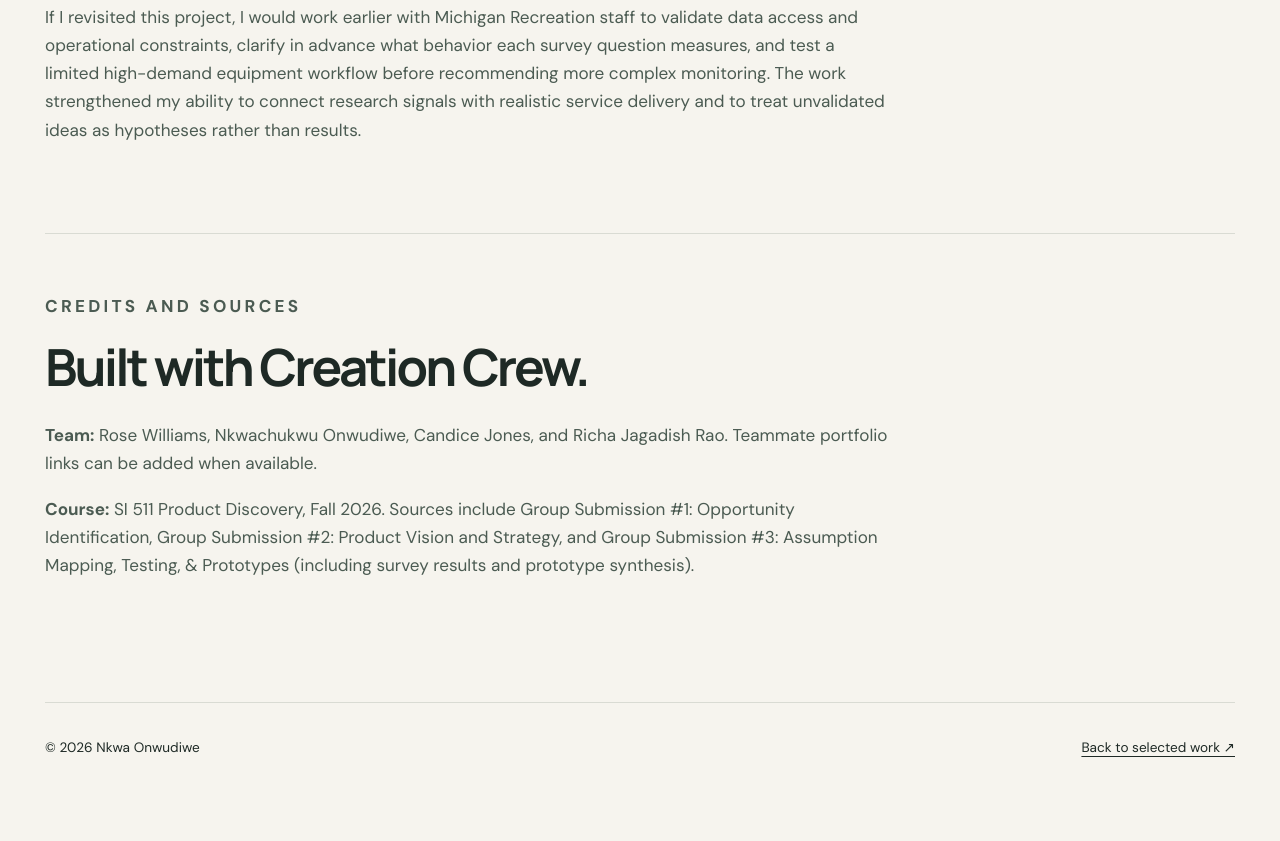
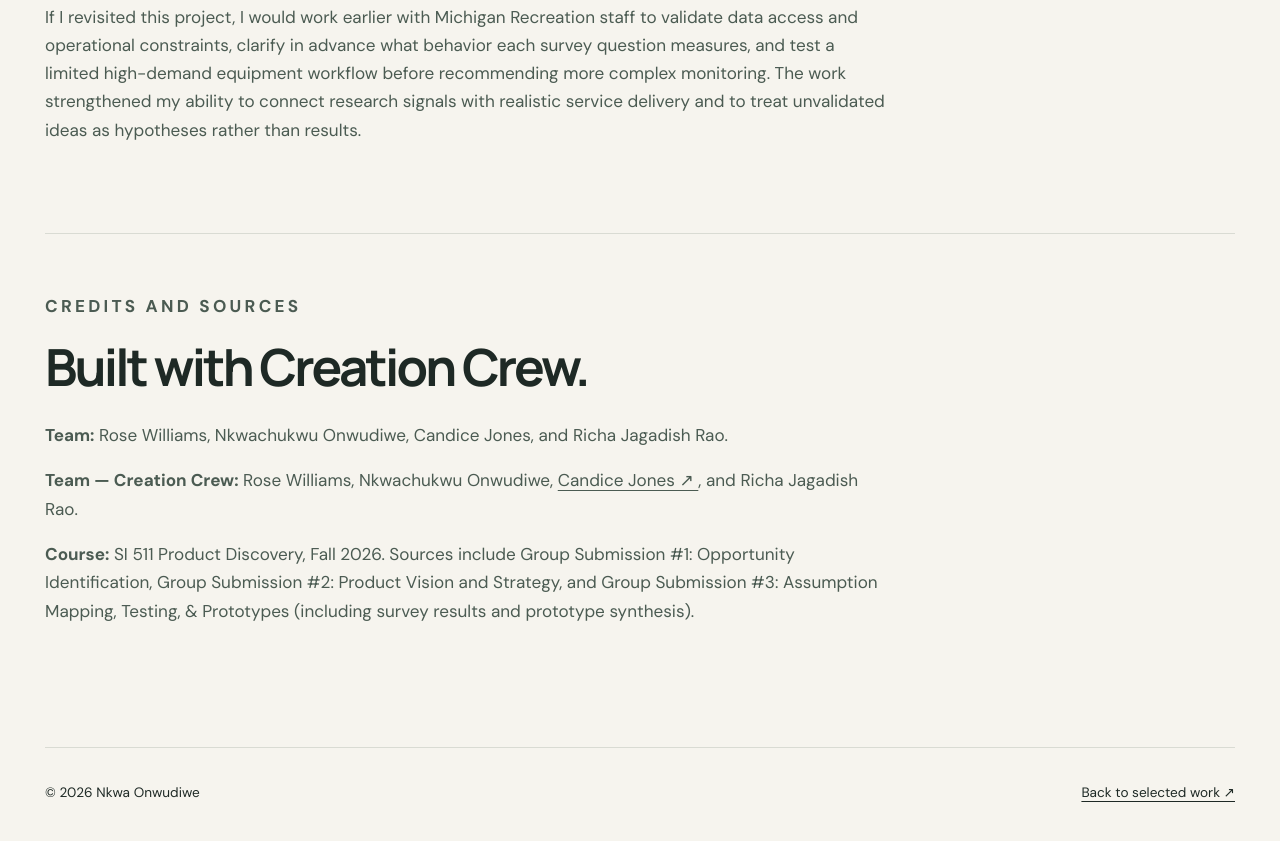
Before and after one commit to onwudiwee/SI-511-Product-Discovery-Portfolio-Case-Study-, a plain HTML site: page projects/michigan-recreation.html in a window 1280 px wide. Shown: the part 10171-11012 px from the top of the page. Before the commit the page ends 10985 px from the top, so only its background shows below. Drawn offline with Linux system fonts and the light colour scheme.

Commit message:
Enhance credits section with team details
Updated team credits section with detailed names and links.

```diff
--- a/projects/michigan-recreation.html
+++ b/projects/michigan-recreation.html
@@ -182,7 +182,19 @@ video.addEventListener('error', () => { walkthrough.hidden = true; }, true);
 </section>
 <section class="wrap case-section credits">
 <p class="eyebrow">Credits and sources</p><h2>Built with Creation Crew.</h2>
-<p><strong>Team:</strong> Rose Williams, Nkwachukwu Onwudiwe, Candice Jones, and Richa Jagadish Rao. Teammate portfolio links can be added when available.</p>
+<p><strong>Team:</strong> Rose Williams, Nkwachukwu Onwudiwe, Candice Jones, and Richa Jagadish Rao.
+<p>
+  <strong>Team — Creation Crew:</strong>
+  Rose Williams,
+  Nkwachukwu Onwudiwe,
+  <a href="https://ineffable-window-569828.framer.app/michigan-recreation"
+     target="_blank"
+     rel="noopener noreferrer">
+    Candice Jones ↗
+  </a>,
+  and Richa Jagadish Rao.
+</p>
+</p>
 <p><strong>Course:</strong> SI 511 Product Discovery, Fall 2026. Sources include Group Submission #1: Opportunity Identification, Group Submission #2: Product Vision and Strategy, and Group Submission #3: Assumption Mapping, Testing, &amp; Prototypes (including survey results and prototype synthesis).</p>
 
 </section>
```
